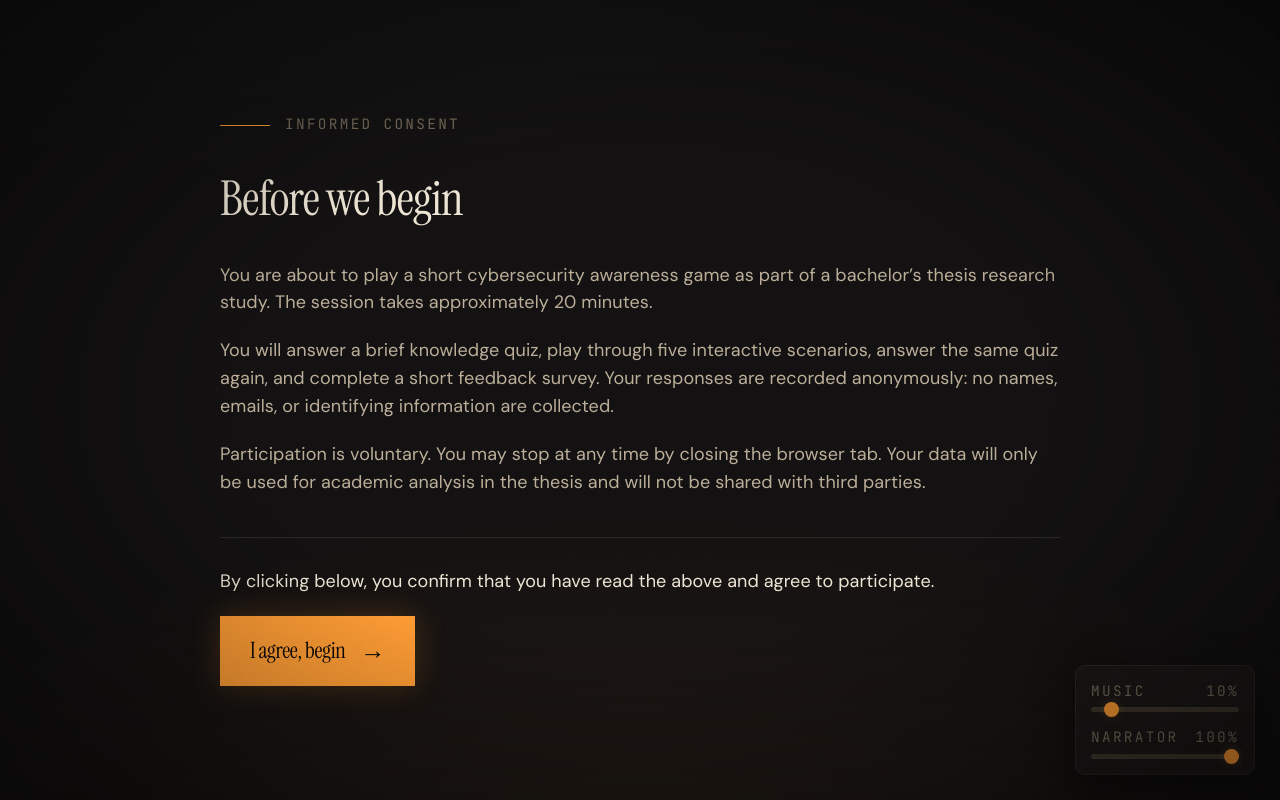
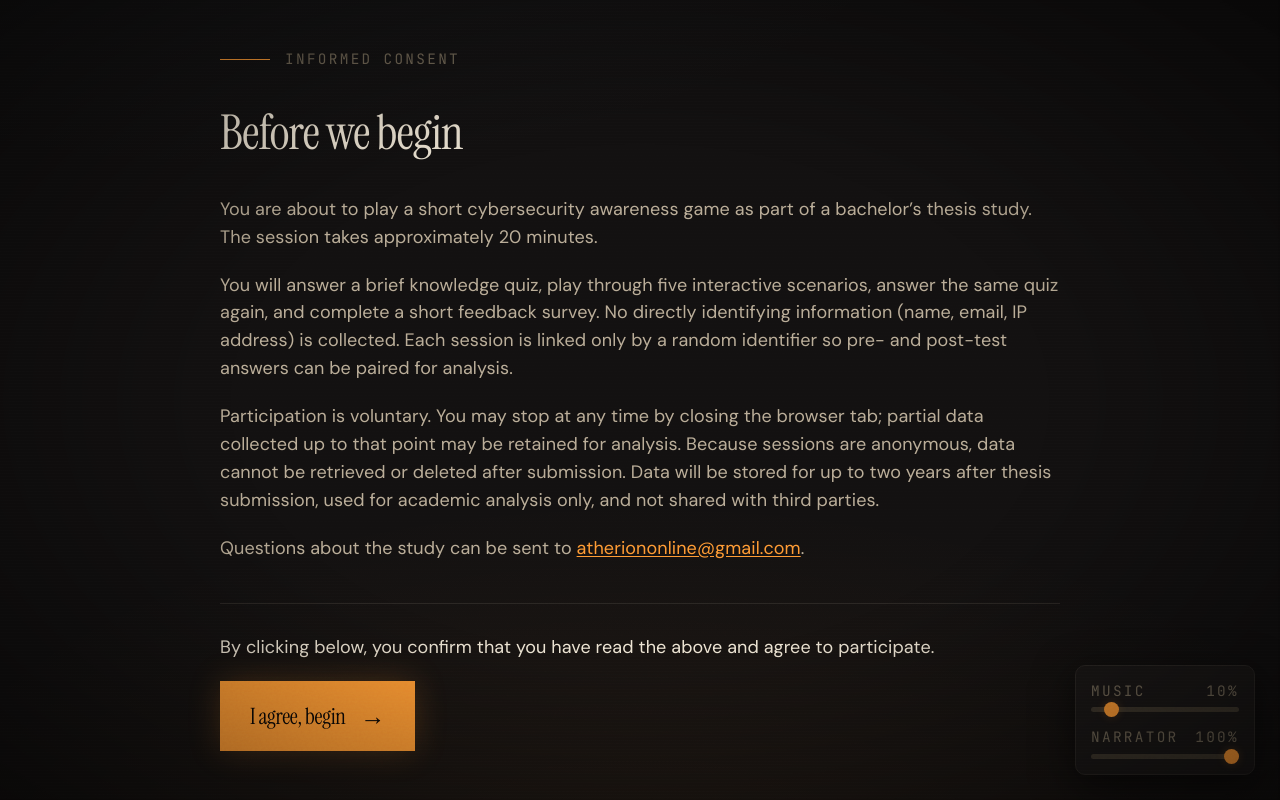
Before and after one commit to MoeJaafar/cybernet-awareness, a Next.js app: page /consent in a window 1280 px wide. Built offline with nearby package versions, Linux system fonts and the light colour scheme.

Commit message:
second pass: rebalance answers, reduced-motion css, aria radiogroup/pressed/label, consent ethics info, usb 320px scale, wifi header centring

```diff
--- a/src/app/consent/page.tsx
+++ b/src/app/consent/page.tsx
@@ -50,21 +50,36 @@ export default function ConsentPage() {
                 <div className="type-body text-[color:var(--color-bone-dim)] text-[18px] leading-relaxed flex flex-col gap-4">
                     <p>
                         You are about to play a short cybersecurity awareness
-                        game as part of a bachelor&rsquo;s thesis research
-                        study. The session takes approximately 20 minutes.
+                        game as part of a bachelor&rsquo;s thesis study. The
+                        session takes approximately 20 minutes.
                     </p>
                     <p>
                         You will answer a brief knowledge quiz, play through
                         five interactive scenarios, answer the same quiz again,
-                        and complete a short feedback survey. Your responses are
-                        recorded anonymously: no names, emails, or identifying
-                        information are collected.
+                        and complete a short feedback survey. No directly
+                        identifying information (name, email, IP address) is
+                        collected. Each session is linked only by a random
+                        identifier so pre- and post-test answers can be paired
+                        for analysis.
                     </p>
                     <p>
                         Participation is voluntary. You may stop at any time by
-                        closing the browser tab. Your data will only be used for
-                        academic analysis in the thesis and will not be shared
-                        with third parties.
+                        closing the browser tab; partial data collected up to
+                        that point may be retained for analysis. Because
+                        sessions are anonymous, data cannot be retrieved or
+                        deleted after submission. Data will be stored for up to
+                        two years after thesis submission, used for academic
+                        analysis only, and not shared with third parties.
+                    </p>
+                    <p>
+                        Questions about the study can be sent to&nbsp;
+                        <a
+                            href="mailto:atheriononline@gmail.com"
+                            className="text-[color:var(--color-amber)] underline underline-offset-2 hover:brightness-110"
+                        >
+                            atheriononline@gmail.com
+                        </a>
+                        .
                     </p>
                 </div>
 
--- a/src/app/globals.css
+++ b/src/app/globals.css
@@ -304,3 +304,15 @@ body {
     background: var(--amber);
     color: var(--ink-deep);
 }
+
+/* Respect users who have requested reduced motion. Collapses every
+ * CSS animation and transition to near-instant. Motion-library calls
+ * across the app also respect this via their own runtime check. */
+@media (prefers-reduced-motion: reduce) {
+    *, *::before, *::after {
+        animation-duration: 0.01ms !important;
+        animation-iteration-count: 1 !important;
+        transition-duration: 0.01ms !important;
+        scroll-behavior: auto !important;
+    }
+}
--- a/src/app/survey/page.tsx
+++ b/src/app/survey/page.tsx
@@ -61,7 +61,11 @@ export default function SurveyPage() {
                     &ldquo;{q.statement}&rdquo;
                 </p>
 
-                <div className="flex gap-2">
+                <div
+                    role="radiogroup"
+                    aria-label="Agreement scale"
+                    className="flex gap-2"
+                >
                     {LIKERT_LABELS.map((label, i) => {
                         const value = i + 1;
                         const isSelected = selected === value;
@@ -72,6 +76,9 @@ export default function SurveyPage() {
                             <button
                                 key={value}
                                 type="button"
+                                role="radio"
+                                aria-checked={isSelected}
+                                aria-label={label}
                                 onClick={() => setSelected(value)}
                                 className={`flex-1 flex flex-col items-center gap-2 border ${baseClass} py-4 px-2 transition-all`}
                             >
--- a/src/components/TypedNarrative.tsx
+++ b/src/components/TypedNarrative.tsx
@@ -156,6 +156,16 @@ export function TypedNarrative({
                 phase === "done" ? "" : "cursor-pointer select-none"
             }`}
             onClick={phase === "done" ? undefined : advance}
+            onKeyDown={
+                phase === "done"
+                    ? undefined
+                    : (e) => {
+                          if (e.key === "Enter" || e.key === " ") {
+                              e.preventDefault();
+                              advance();
+                          }
+                      }
+            }
             role={phase === "done" ? undefined : "button"}
             tabIndex={phase === "done" ? undefined : 0}
             aria-label={
--- a/src/components/UsbStick.tsx
+++ b/src/components/UsbStick.tsx
@@ -49,7 +49,7 @@ export function UsbStick({ label, context, choices, onChoice }: UsbStickProps) {
                     initial={{ opacity: 0, y: 6, scale: 0.98 }}
                     animate={{ opacity: 1, y: 0, scale: 1 }}
                     transition={{ duration: 0.6, ease: [0.22, 1, 0.36, 1] }}
-                    className="relative"
+                    className="relative origin-center scale-[0.85] sm:scale-100"
                 >
                     {/* USB body, side view. */}
                     <div className="flex items-center drop-shadow-[0_10px_24px_rgba(0,0,0,0.55)]">
--- a/src/components/WiFiPicker.tsx
+++ b/src/components/WiFiPicker.tsx
@@ -65,16 +65,18 @@ export function WiFiPicker({ location, networks, onPick }: WiFiPickerProps) {
 
                     {/* Settings screen, fixed height so phone doesn't resize between choices. */}
                     <div className="px-0 pt-3 pb-4 flex flex-col h-[525px] bg-[#0a0a0b]">
-                        {/* Header with "< Settings" back arrow + centered "Wi-Fi" title. */}
-                        <div className="px-4 pb-3 flex items-center">
-                            <span className="text-[#0a84ff] text-[16px] flex items-center gap-0.5" style={{ fontFamily: "var(--font-gmail)" }}>
+                        {/* Header with "< Settings" back arrow + centered "Wi-Fi" title.
+                         *  Uses absolute centering on the title so the header
+                         *  stays symmetrical regardless of "Settings" width. */}
+                        <div className="relative px-4 pb-3 flex items-center">
+                            <span className="text-[#0a84ff] text-[16px] flex items-center gap-0.5 relative z-10" style={{ fontFamily: "var(--font-gmail)" }}>
                                 <svg width="12" height="14" viewBox="0 0 12 14" fill="none">
                                     <path d="M8 2 3 7l5 5" stroke="#0a84ff" strokeWidth="1.8" strokeLinecap="round" strokeLinejoin="round" />
                                 </svg>
                                 Settings
                             </span>
                             <span
-                                className="flex-1 text-center text-white text-[19px] font-semibold -ml-[90px]"
+                                className="absolute inset-x-0 text-center text-white text-[19px] font-semibold pointer-events-none"
                                 style={{ fontFamily: "var(--font-gmail)" }}
                             >
                                 Wi-Fi
--- a/src/lib/instruments/knowledge.ts
+++ b/src/lib/instruments/knowledge.ts
@@ -78,9 +78,9 @@ export const KNOWLEDGE_QUESTIONS: KnowledgeQuestion[] = [
         prompt:
             "Your phone rings. The caller knows your full name, address, and the last four digits of your account. They ask you to verify your password for security. What's the best response?",
         options: [
-            { key: "a", label: "Hang up and call the organisation back on a number from their official website.", correct: true },
-            { key: "b", label: "They know enough details that they're most likely legitimate.", correct: false },
-            { key: "c", label: "Ask them for their employee ID and continue if they provide one.", correct: false },
+            { key: "a", label: "They know enough details that they're most likely legitimate.", correct: false },
+            { key: "b", label: "Ask them for their employee ID and continue if they provide one.", correct: false },
+            { key: "c", label: "Hang up and call the organisation back on a number from their official website.", correct: true },
             { key: "d", label: "Give only part of your password as a compromise.", correct: false },
         ],
     },
@@ -181,8 +181,8 @@ export const KNOWLEDGE_QUESTIONS: KnowledgeQuestion[] = [
             'You keep getting spam from the same sender. You reply "STOP" without clicking any links. What\'s the likely result?',
         options: [
             { key: "a", label: "The sender removes you from their list within a few days.", correct: false },
-            { key: "b", label: "You've confirmed your address is active, which may increase the spam you receive.", correct: true },
-            { key: "c", label: "Nothing changes, because the reply goes to an unmonitored inbox.", correct: false },
+            { key: "b", label: "Nothing changes, because the reply goes to an unmonitored inbox.", correct: false },
+            { key: "c", label: "You've confirmed your address is active, which may increase the spam you receive.", correct: true },
             { key: "d", label: "Your email provider flags the thread and blocks future messages from that sender.", correct: false },
         ],
     },
```
Also changed, not shown: src/components/KnowledgeTest.tsx (+22 -5 lines).
